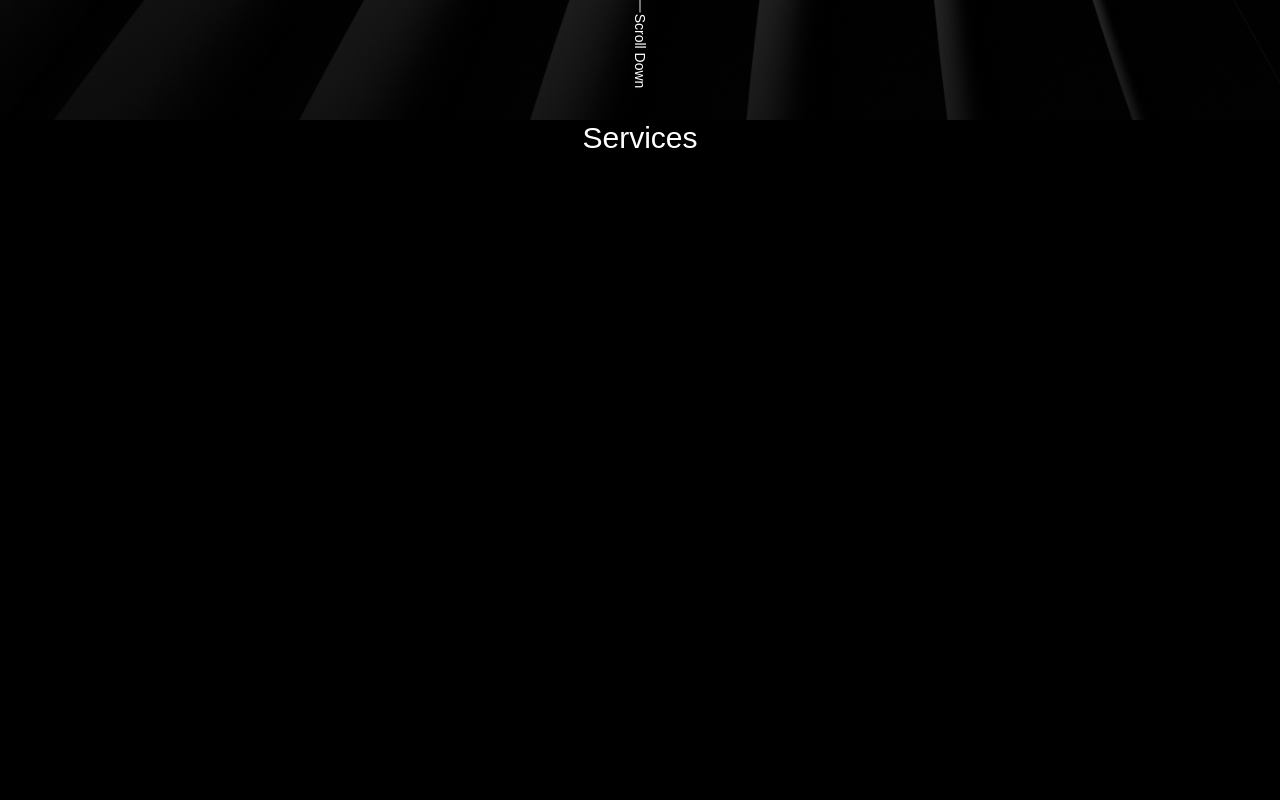
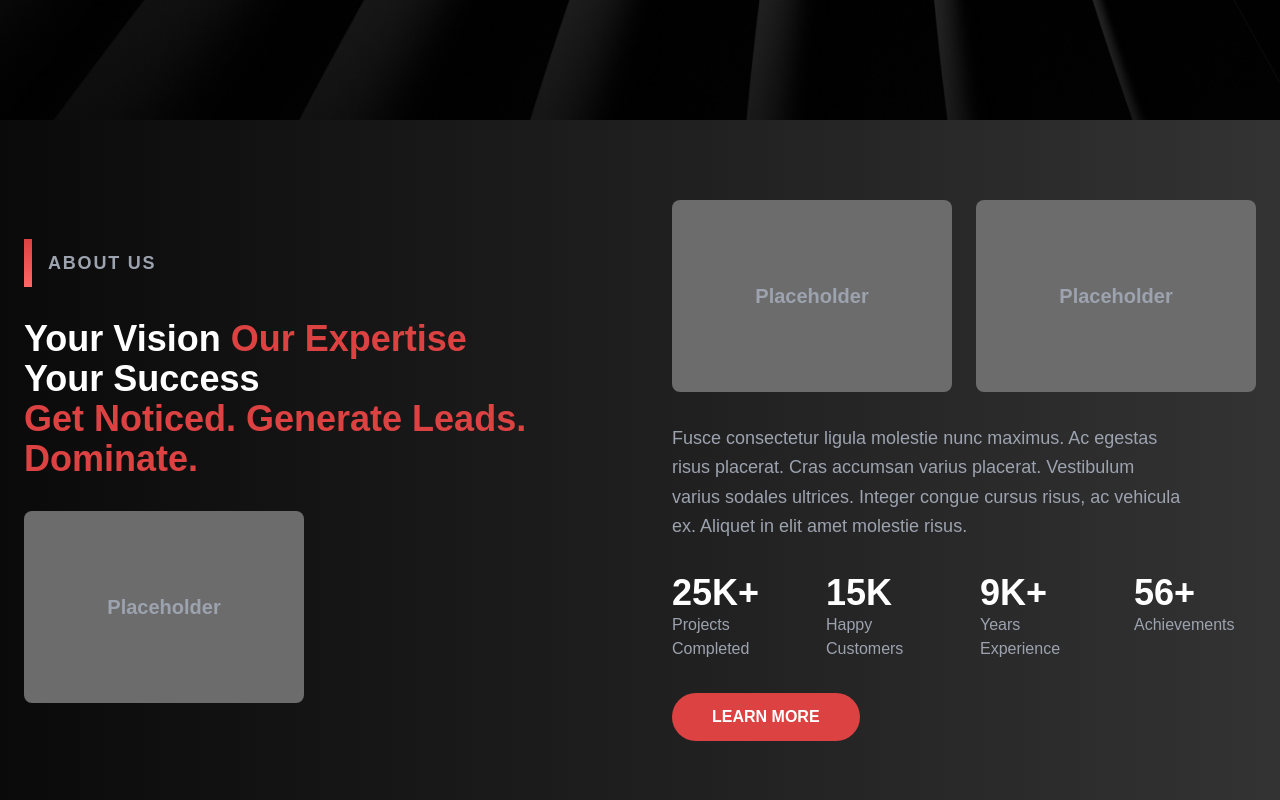
Before and after one commit to aminul-islam01101/Elegant-web, a Next.js app: page /home in a window 1280 px wide. Shown: the part 680-1480 px from the top of the page. Built offline with nearby package versions, Linux system fonts and the light colour scheme.

Commit message:
About us section in progress

```diff
--- a/src/app/home/page.tsx
+++ b/src/app/home/page.tsx
@@ -1,3 +1,4 @@
+import AboutUs from "@/components/view/AboutUs/AboutUs";
 import Banner from "@/components/view/Banner/Banner";
 import DataServices from "@/components/view/DataServices/DataServices";
 import React from "react";
@@ -6,6 +7,7 @@ export default function HomePage() {
   return (
     <div>
       <Banner/>
+      <AboutUs/>
       <DataServices />
     </div>
   );
--- /dev/null
+++ b/src/components/view/AboutUs/AboutUs.tsx
@@ -0,0 +1,90 @@
+import React from "react";
+
+const AboutUs = () => {
+  return (
+    <section className="bg-gradient-to-r from-[#0a0a0a] to-[#333333] py-20 px-6">
+      <div className="max-w-7xl mx-auto grid grid-cols-1 lg:grid-cols-2 gap-16 items-center">
+        {/* Left Section */}
+        <div className="space-y-8">
+          {/* Title Section */}
+          <div className="flex items-center gap-4">
+            <div className="w-2 h-12 bg-gradient-to-b from-[#DD4242] to-[#FF6666]"></div>
+            <h3 className="text-lg uppercase tracking-widest text-[#9ca3af] font-semibold">
+              About Us
+            </h3>
+          </div>
+
+          {/* Heading */}
+          <h2 className="text-2xl md:text-3xl lg:text-4xl font-bold leading-snug text-white">
+            Your Vision <span className="text-[#DD4242]">Our Expertise</span>
+            <br />
+            Your Success <br />
+            <span className="text-[#DD4242]">Get Noticed. Generate Leads. Dominate.</span>
+          </h2>
+
+          {/* Paragraph
+          <p className="text-[#9ca3af] text-lg leading-relaxed max-w-2xl">
+            Fusce consectetur ligula molestie nunc maximus. Ac egestas risus placerat. Cras accumsan varius placerat. Vestibulum varius sodales ultrices.
+          </p> */}
+
+          {/* Image Grid */}
+          <div className="grid grid-cols-2 gap-6">
+            <div className="bg-[#6C6C6C] rounded-lg h-48 flex items-center justify-center">
+              <p className="text-[#9ca3af] font-semibold text-xl">Placeholder</p>
+            </div>
+            {/* <div className="bg-[#6C6C6C] rounded-lg h-48 flex items-center justify-center">
+              <p className="text-[#9ca3af] font-semibold text-xl">Placeholder</p>
+            </div> */}
+          </div>
+        </div>
+
+        {/* Right Section */}
+<div className="space-y-8 text-center lg:text-left">
+  {/* Image Grid (Moved to First Position) */}
+  <div className="grid grid-cols-2 gap-6">
+    <div className="bg-[#6C6C6C] rounded-lg h-48 flex items-center justify-center">
+      <p className="text-[#9ca3af] font-semibold text-xl">Placeholder</p>
+    </div>
+    <div className="bg-[#6C6C6C] rounded-lg h-48 flex items-center justify-center">
+      <p className="text-[#9ca3af] font-semibold text-xl">Placeholder</p>
+    </div>
+  </div>
+
+  {/* Description */}
+  <p className="text-[#9ca3af] text-lg leading-relaxed max-w-lg mx-auto lg:mx-0">
+  Fusce consectetur ligula molestie nunc maximus. Ac egestas risus placerat. Cras accumsan varius placerat. Vestibulum varius sodales ultrices.
+    Integer congue cursus risus, ac vehicula ex. Aliquet in elit amet molestie risus.
+  </p>
+
+  {/* Stats Grid */}
+  <div className="grid grid-cols-2 lg:grid-cols-4 gap-8">
+    <div>
+      <h3 className="text-4xl font-extrabold text-white">25K+</h3>
+      <p className="text-[#9ca3af]">Projects Completed</p>
+    </div>
+    <div>
+      <h3 className="text-4xl font-extrabold text-white">15K</h3>
+      <p className="text-[#9ca3af]">Happy Customers</p>
+    </div>
+    <div>
+      <h3 className="text-4xl font-extrabold text-white">9K+</h3>
+      <p className="text-[#9ca3af]">Years Experience</p>
+    </div>
+    <div>
+      <h3 className="text-4xl font-extrabold text-white">56+</h3>
+      <p className="text-[#9ca3af]">Achievements</p>
+    </div>
+  </div>
+
+  {/* Button */}
+  <button className="bg-[#DD4242] hover:bg-[#FF6666] text-white py-3 px-10 rounded-full font-bold uppercase transition-all mt-6">
+    Learn More
+  </button>
+</div>
+
+      </div>
+    </section>
+  );
+};
+
+export default AboutUs;
--- a/src/components/view/Banner/Banner.tsx
+++ b/src/components/view/Banner/Banner.tsx
@@ -76,7 +76,7 @@ const Banner = () => {
             />
           </div>
         </div>
-        <div className="flex flex-col gap-14 self-center text-center ">
+        <div className=" flex-col gap-14 self-center text-center hidden">
           <div className="w-20 mx-auto">
            <hr className="h-px my-3 bg-gray-200 border-0 dark:bg-gray-700 rotate-90 block" />
           </div>
```
